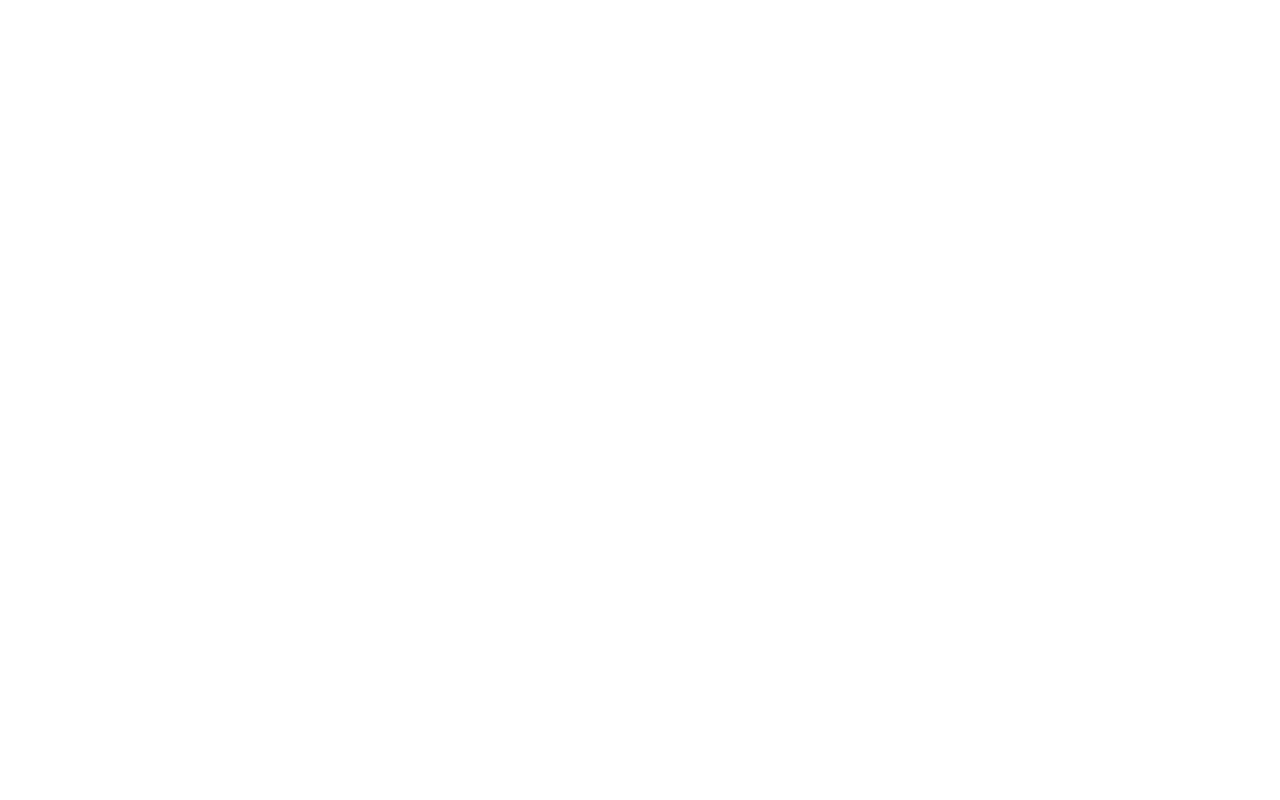
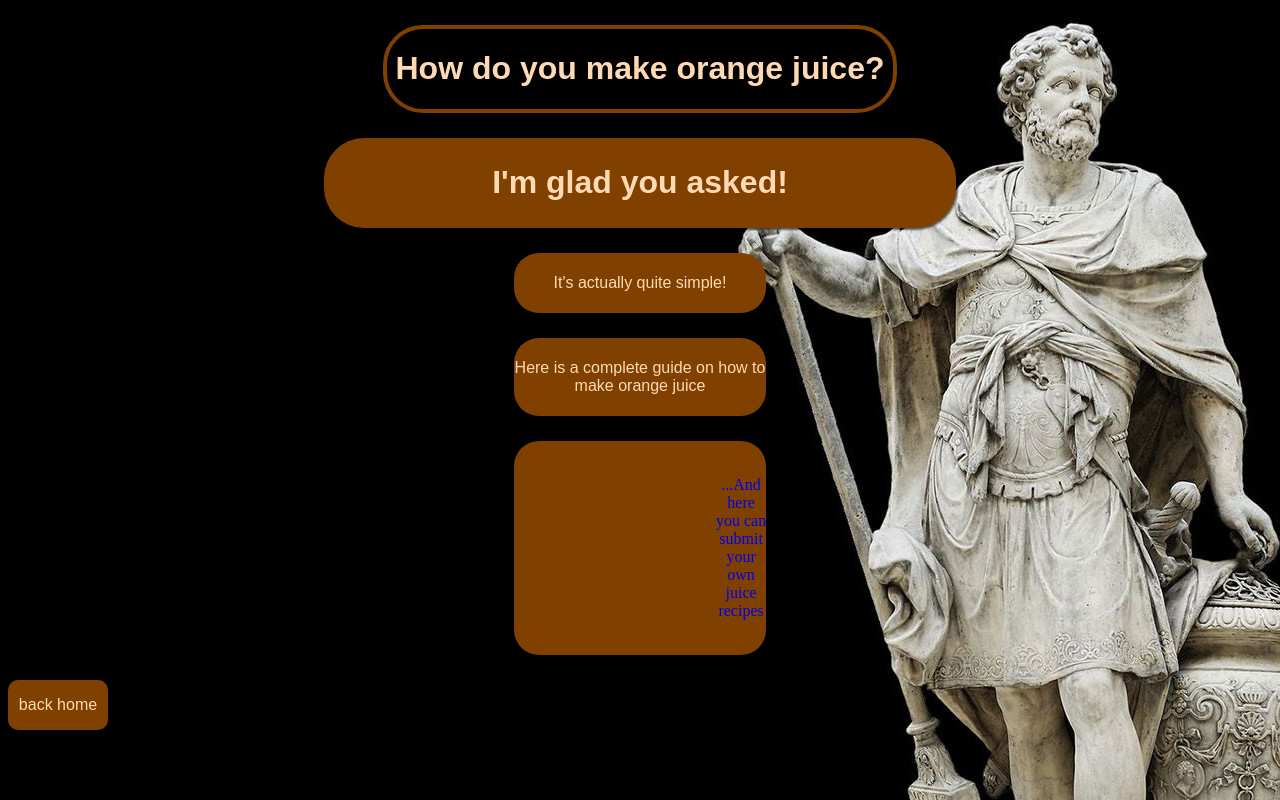
Before and after one commit to SophieLinux/IFuckingLoveOrangeJuice, a plain HTML site: page how.html in a window 1280 px wide. Drawn offline with Linux system fonts and the light colour scheme.

Commit message:
added how and fuck

```diff
--- a/how.html
+++ b/how.html
@@ -0,0 +1,172 @@
+<DOCTYPE html>
+<html>
+	<head>
+		<title>Why Orange Juice?</title>
+		<style>
+header {
+	margin: auto;
+	margin-top:25px;
+	margin-bottom:25px;
+	border: 4px solid #804000;
+	border-radius: 40px;
+	width: 40%;
+	box-shadow: 0 0 6px 6px rgba(0, 0, 0, 0,6);
+	text-align: center;
+	text: #ffd9b3;
+	}
+body {background-image: url(images/statue1.jpg)}
+h1 {color:#ffd9b3; font-family:Arial}
+p {color:#ffd9b3; font-family:Arial}
+b {color:#ffd9b3; font-family:Arial}
+h2 {color:#ffd9b3; font-family:Arial}
+h5 {color:#ffd9b3; font-family:Arial}
+
+.backDiv{
+	margin:auto;
+	position: relative;
+	width: 100px;
+	border: none;
+	border-radius: 10px;
+	background-color: #804000;
+	text-align: center;
+	text-decoration: none;
+	transition-duration: 1.6s;
+	cursor: pointer;
+	display: inline-block;
+	animation: bod
+}
+@keyframes bod {
+	0% {left: 0%; top: 0px;}
+	100% {left: 5%; top: 0px;}
+}
+.b1 {
+	background-color: #804000;
+	margin:auto;
+}
+.b1:hover {
+	background-color: #1a0d00;
+}
+.myDiv {
+	margin: auto;
+	margin-top:25px;
+	margin-bottom:25px;
+	position: relative;
+	width: 50%;
+	box-shadow: 0 0 2px 2px rgba(0, 0, 0, 0.6);
+	padding-bottom: 5px;
+	padding-top: 5px;
+	border-radius: 40px;
+	background-color: #804000;
+	text-align: center;
+	animation-name: bota;
+	animation-duration: 0.6s;
+}
+
+.myDiv2 {
+	margin: auto;
+	margin-top:25px;
+	margin-bottom:25px;
+	position: relative;
+	width: 20%;
+	padding-bottom: 5px;
+	padding-top: 5px;
+	border: none;
+	border-radius: 25px;
+	background-color: #804000;
+	text-align: center;
+	animation-name: botb;
+	animation-duration:0.9s;
+}
+
+.myDiv21 {
+	margin: auto;
+	margin-top:25px;
+	margin-bottom:25px;
+	position: relative;
+	width: 20%;
+	padding-bottom: 5px;
+	padding-top: 5px;
+	border: none;
+	border-radius: 25px;
+	background-color: #804000;
+	text-align: center;
+	animation-name: botb;
+	animation-duration: 1.2s;
+}
+
+.myDiv22 {
+	margin: auto;
+	margin-top:25px;
+	margin-bottom:25px;
+	position: relative;
+	width: 20%;
+	padding-bottom: 5px;
+	padding-top: 5px;
+	border: none;
+	border-radius: 25px;
+	background-color: #804000;
+	text-align: center;
+	animation-name: botb;
+	animation-duration: 1.5s;
+}
+@keyframes bota {
+	0% {left:600px; top:0px;}
+	100% {left:0px; top:0px;}
+}
+@keyframes botb {
+  0%   {left:0px; top:500px;}
+  100% {left:0px; top:0px;}
+}
+
+.button{
+	position: relative;
+	left: 40%;
+	margin: auto;
+	margin-top: 25px;
+	margin-bottom: 25px;
+	width: 20%;
+	padding-bottom: 5px;
+	padding-top: 5px;
+	border: none;
+	border-radius: 25px;
+	background-color: #804000;
+	text-align: center;
+	text-decoration: none;
+	transition-duration: 0.6s;
+	cursor: pointer;
+	display: inline-block;
+
+	}
+.button1 {
+	background-color: #804000;
+	margin: auto;
+	}
+
+.button1:hover {
+	background-color: #1a0d00;
+	border: #cc6600;
+}
+	</style>
+	</head>
+	<body>
+		<header>
+			<h1>How do you make orange juice?</h1>
+		</header>
+		<div class="myDiv">
+			<h1>I'm glad you asked!</h1>
+		</div>
+		<div class="myDiv2">
+			<p>It's actually quite simple!</p>
+		</div>
+		<div class="myDiv21 b1">
+			<p>Here is a complete guide on how to make orange juice</p>
+		</div>
+		<div class="myDiv22">
+			<a href="index.html" class="button b1">...And here you can submit your own juice recipes</a>
+
+		</div>
+			<div class="backDiv b1">
+			<p>back home</p>
+		</div>
+	</body>
+</html>
```
Also changed, not shown: fuck.html (+125 -0 lines), todolist.html (+3 -3 lines), test.txt (deleted).
